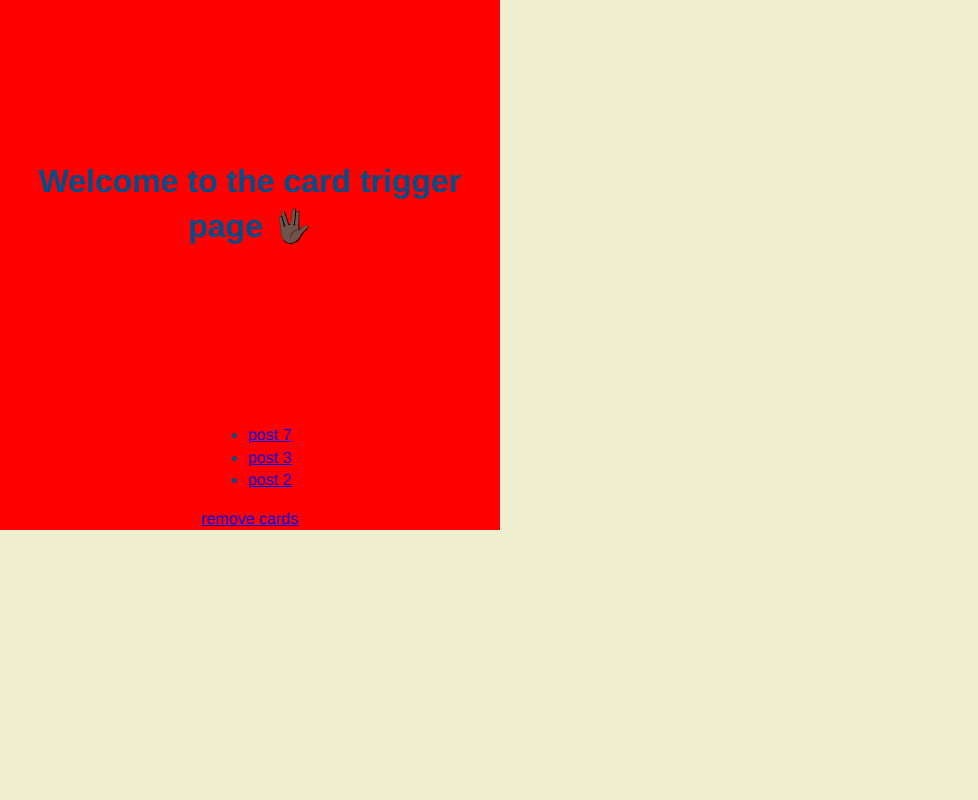
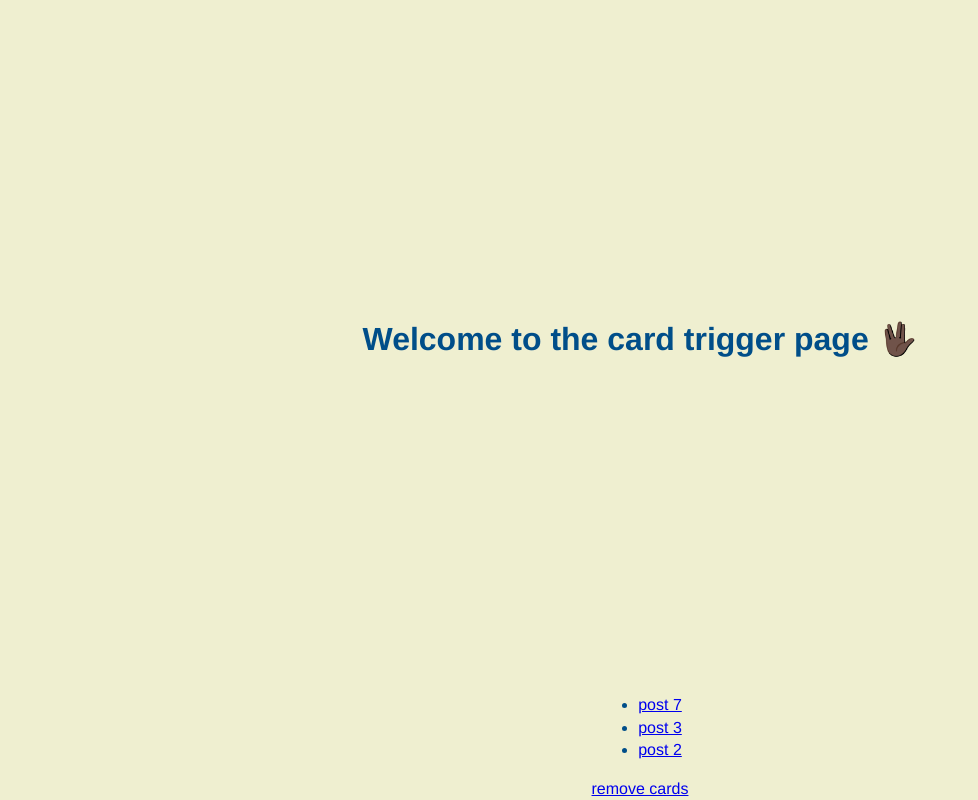
Before and after one commit to fedeolto/card-trigger, a website built with webpack: page src/template.html in a window 1280 px wide. Shown: the whole page, without its empty margins (0-978 px from the left). Built offline with nearby package versions, Linux system fonts and the light colour scheme.

Commit message:
Clean test styles

```diff
--- a/src/styles/_scaffolding.scss
+++ b/src/styles/_scaffolding.scss
@@ -24,8 +24,5 @@ h1 {
   justify-content: center;
   flex-direction: column;
   align-self: center;
-  // height: 100vh;
-  height: 530px;
-  width: 500px;
-  background-color: red;
+  height: 100vh;
 }
```
